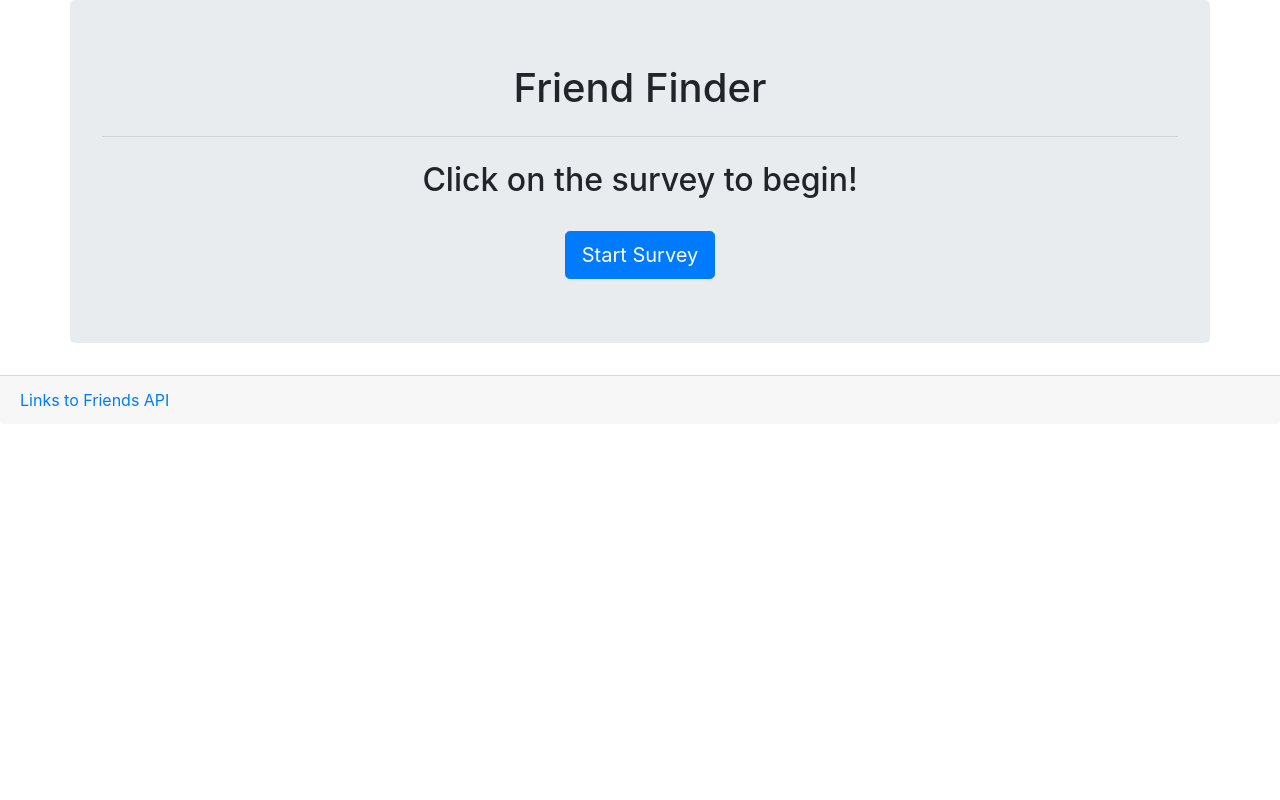
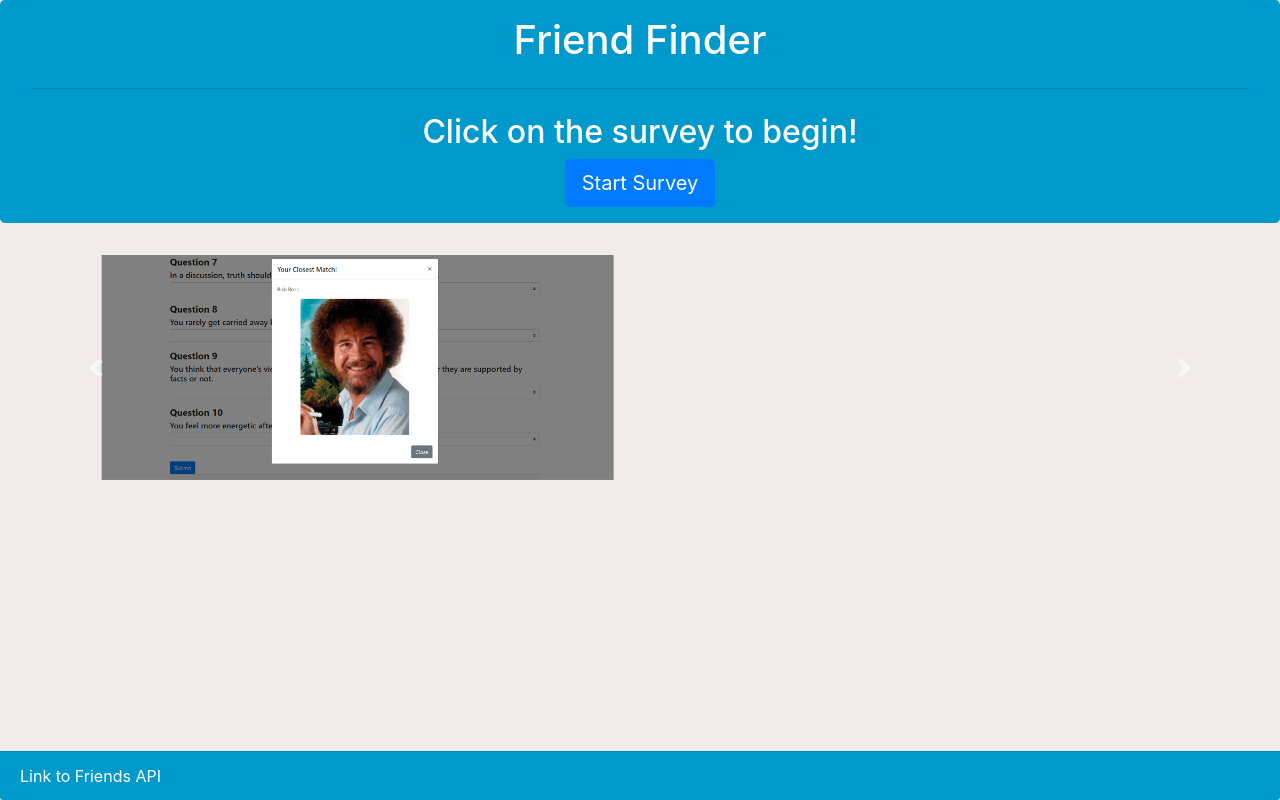
Before and after one commit to ericksont11/FriendFinder, a website: page app/public/home.html in a window 1280 px wide. Drawn offline with nearby package versions, Linux system fonts and the light colour scheme.

Commit message:
style changes

```diff
--- /dev/null
+++ b/app/assets/style.css
@@ -0,0 +1,38 @@
+.jumbotron {
+    background-color:  #0099CC;
+    color: white;
+    padding-top: 2vh;
+    padding-bottom: 2vh;
+}
+
+body {
+    background-color: hsl(24, 21%, 93%)
+}
+
+h3, h4 {
+    color: #33b5e5;
+}
+
+.card-footer, .streched-link {
+    background-color: #0099CC;
+    color: white;
+    bottom: 0;
+    position: fixed;
+    width: 100%;
+}
+
+a, .footer-text {
+    color: white;
+    text-align: center;
+}
+
+img {
+    height: auto;
+    width: 40vw;
+    margin-top: auto;
+    margin-left: 30vw;
+}
+
+.next {
+    color: blue
+}
--- a/app/public/home.html
+++ b/app/public/home.html
@@ -8,6 +8,7 @@
     <title>Friend Finder</title>
     <link rel="stylesheet" href="https://maxcdn.bootstrapcdn.com/bootstrap/4.0.0/css/bootstrap.min.css">
     <link rel="stylesheet" href="https://stackpath.bootstrapcdn.com/font-awesome/4.7.0/css/font-awesome.min.css">
+    <link rel="stylesheet" href="../assets/style.css">
     <script src="https://code.jquery.com/jquery.js"></script>
     <script src="https://maxcdn.bootstrapcdn.com/bootstrap/4.0.0/js/bootstrap.min.js"></script>
 
@@ -15,18 +16,39 @@
 
 <body>
 
-    <div class="jumbotron container">
+    <div class="jumbotron">
         <div class="text-center">
             <h1>Friend Finder</h1>
             <hr class="my-4">
             <h2>Click on the survey to begin!</h2>
-            <br>
             <a class="btn btn-primary btn-lg" href="../survey" role="button">Start Survey</a>
         </div>
     </div>
 
+    <div id="carouselExampleControls" class="carousel slide" data-ride="carousel">
+        <div class="carousel-inner">
+            <div class="carousel-item active">
+            <img src="../assets/images/match.png" class="d-block" alt="...">
+            </div>
+            <div class="carousel-item">
+            <img src="../assets/images/survey.png" class="d-block" alt="...">
+            </div>
+            <div class="carousel-item">
+            <img src="../assets/images/api.png" class="d-block" alt="...">
+            </div>
+        </div>
+        <a class="carousel-control-prev" href="#carouselExampleControls" role="button" data-slide="prev">
+            <span class="carousel-control-prev-icon" aria-hidden="true"></span>
+            <span class="sr-only">Previous</span>
+        </a>
+        <a class="carousel-control-next" href="#carouselExampleControls" role="button" data-slide="next">
+            <span class="carousel-control-next-icon" aria-hidden="true"></span>
+            <span class="sr-only">Next</span>
+        </a>
+    </div>
+
     <div class="card-footer">
-        <a href="../friends" class="stretched-link">Links to Friends API</a>
+        <a href="../friends" class="stretched-link">Link to Friends API</a>
     </div>
 
 </body>
--- a/package.json
+++ b/package.json
@@ -19,6 +19,7 @@
   },
   "homepage": "https://github.com/ericksont11/FriendFinder#readme",
   "dependencies": {
-    "express": "^4.16.4"
+    "express": "^4.16.4",
+    "mysql": "^2.16.0"
   }
 }
```
Also changed, not shown: app/public/profile.html (added, +24 -0 lines), app/public/survey.html (+16 -7 lines), app/assets/images/api.png (added), app/assets/images/match.png (added), app/assets/images/survey.png (added), 1 other file.
